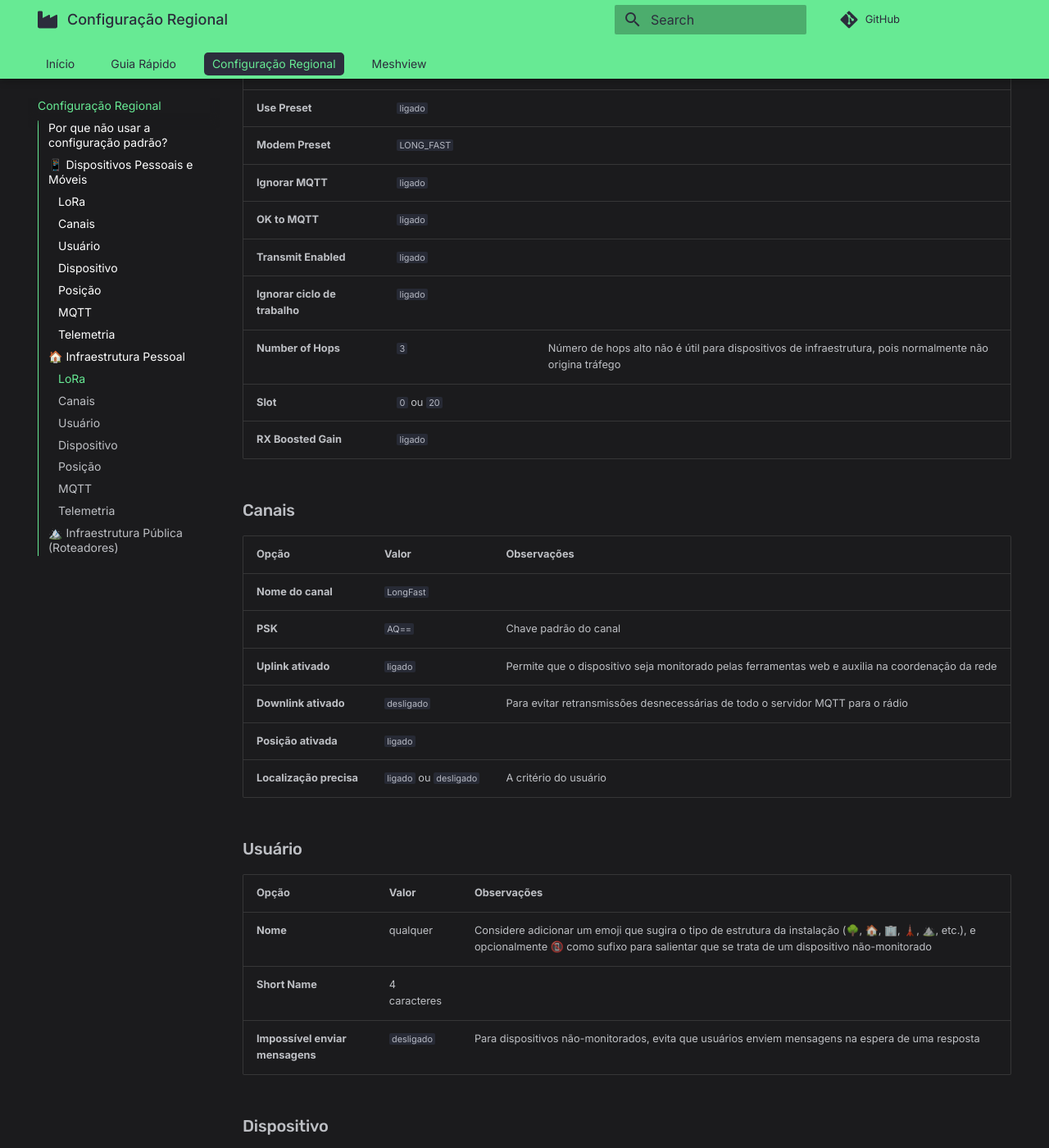
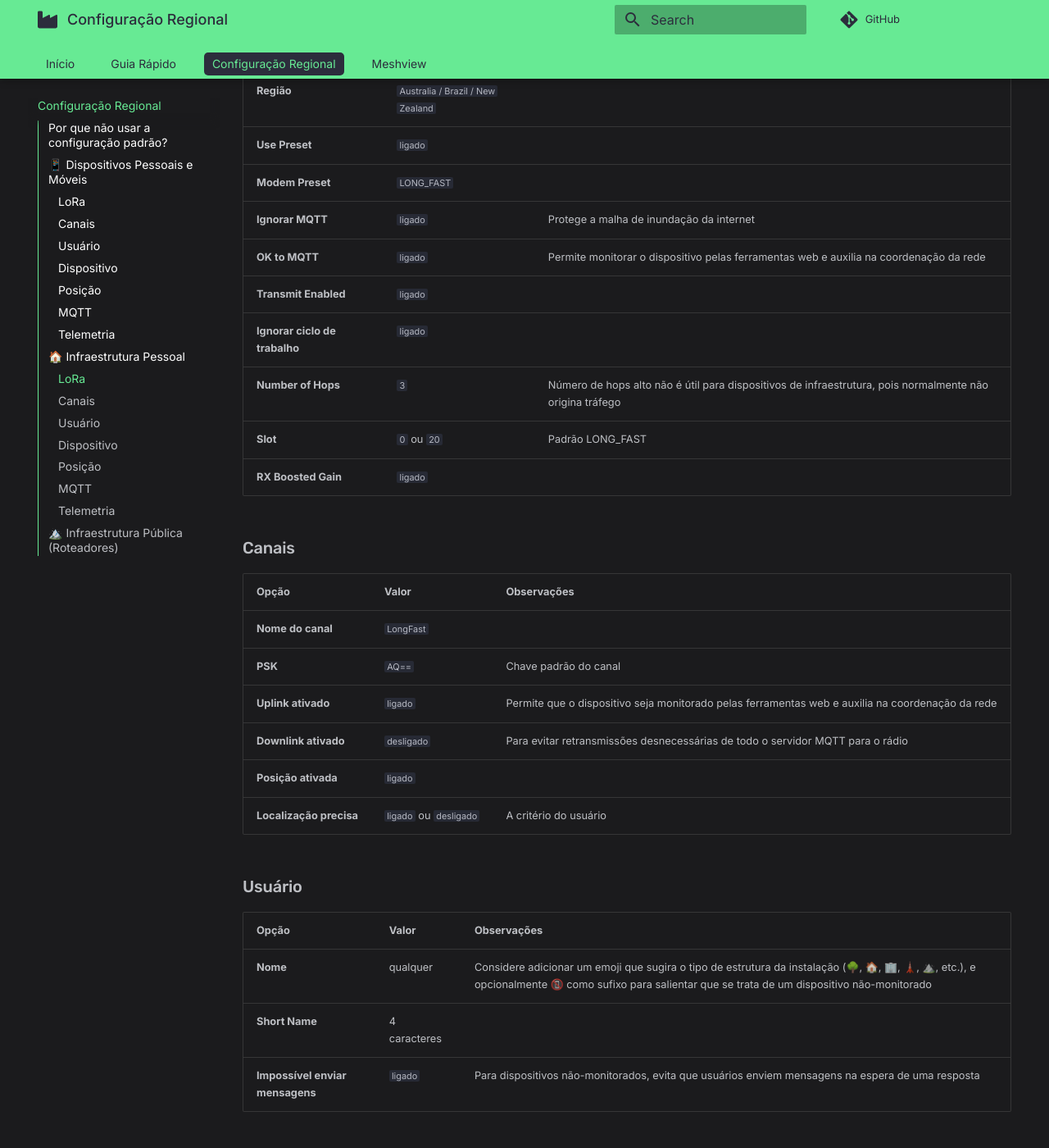
Before and after one commit to MeshSorocaba/meshsorocaba.github.io, an MkDocs documentation site: the page built from docs/configuracao.md, in a window 1280 px wide and 1400 px high, scrolled down 4245 px. Shown: the whole window at 82% size. Built offline with MkDocs 1.6.1 and Material for MkDocs 9.7.7, drawn with Linux system fonts in a browser that asks for light colours; comment, search, counter and statistics services are not loaded; some of the changed text lies outside the part shown.

Commit message:
feat: update config

```diff
--- a/docs/configuracao.md
+++ b/docs/configuracao.md
@@ -23,6 +23,7 @@
 | **Use Preset** | `ligado` | |
 | **Modem Preset** | `LONG_FAST` |  |
 | **OK to MQTT** | `ligado` | Permite que o dispositivo seja monitorado pelas ferramentas web e auxilia na coordenação da rede |
+| **Ignorar MQTT** | `ligado` | Previne que dispositivos mal configurados enviem spam para você |
 | **Transmit Enabled** | `ligado` | Habilite se quiser que o dispositivo seja capaz de transmitir |
 | **Ignorar ciclo de trabalho** | `ligado` | Ignora o limite de ciclos, cujo limite só existe na Europa |
 | **Number of Hops** | `5` |  |
@@ -100,12 +101,12 @@
 | **Região** | `Australia / Brazil / New Zealand` |  |
 | **Use Preset** | `ligado` | |
 | **Modem Preset** | `LONG_FAST` |  |
-| **Ignorar MQTT** | `ligado` |  |
-| **OK to MQTT** | `ligado` |  |
+| **Ignorar MQTT** | `ligado` | Protege a malha de inundação da internet |
+| **OK to MQTT** | `ligado` | Permite monitorar o dispositivo pelas ferramentas web e auxilia na coordenação da rede |
 | **Transmit Enabled** | `ligado` | |
 | **Ignorar ciclo de trabalho** | `ligado` |  |
 | **Number of Hops** | `3` | Número de hops alto não é útil para dispositivos de infraestrutura, pois normalmente não origina tráfego |
-| **Slot** | `0` ou `20` |  |
+| **Slot** | `0` ou `20` | Padrão LONG_FAST |
 | **RX Boosted Gain** | `ligado` |  |
 
 ### Canais
@@ -124,7 +125,7 @@
 | :--- | :--- | :--- |
 | **Nome** | qualquer | Considere adicionar um emoji que sugira o tipo de estrutura da instalação (🌳, 🏠, 🏢, 🗼, ⛰️, etc.), e opcionalmente 📵 como sufixo para salientar que se trata de um dispositivo não-monitorado |
 | **Short Name** | 4 caracteres |  |
-| **Impossível enviar mensagens** | `desligado` | Para dispositivos não-monitorados, evita que usuários enviem mensagens na espera de uma resposta |
+| **Impossível enviar mensagens** | `ligado` | Para dispositivos não-monitorados, evita que usuários enviem mensagens na espera de uma resposta |
 
 ### Dispositivo
 
```
Also changed, not shown: other parts of docs/configuracao.md (+3 -3 lines).
